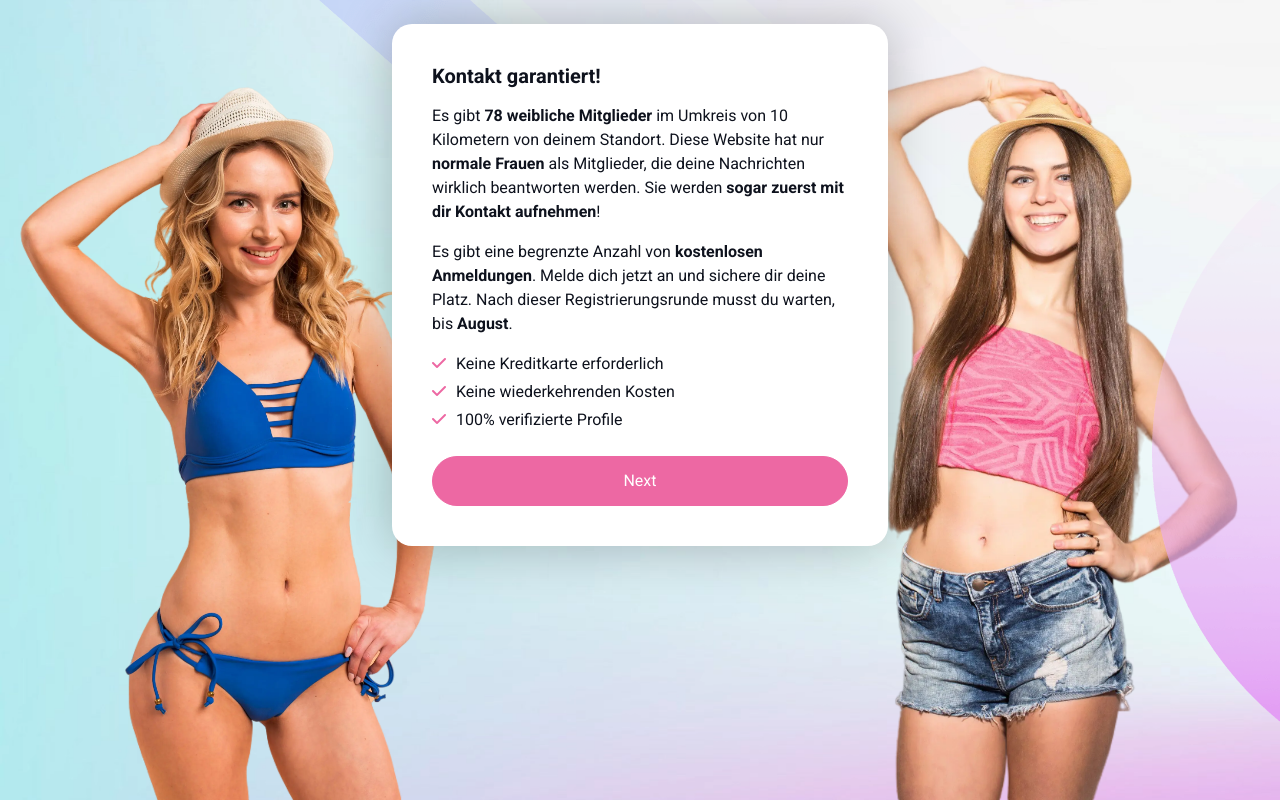
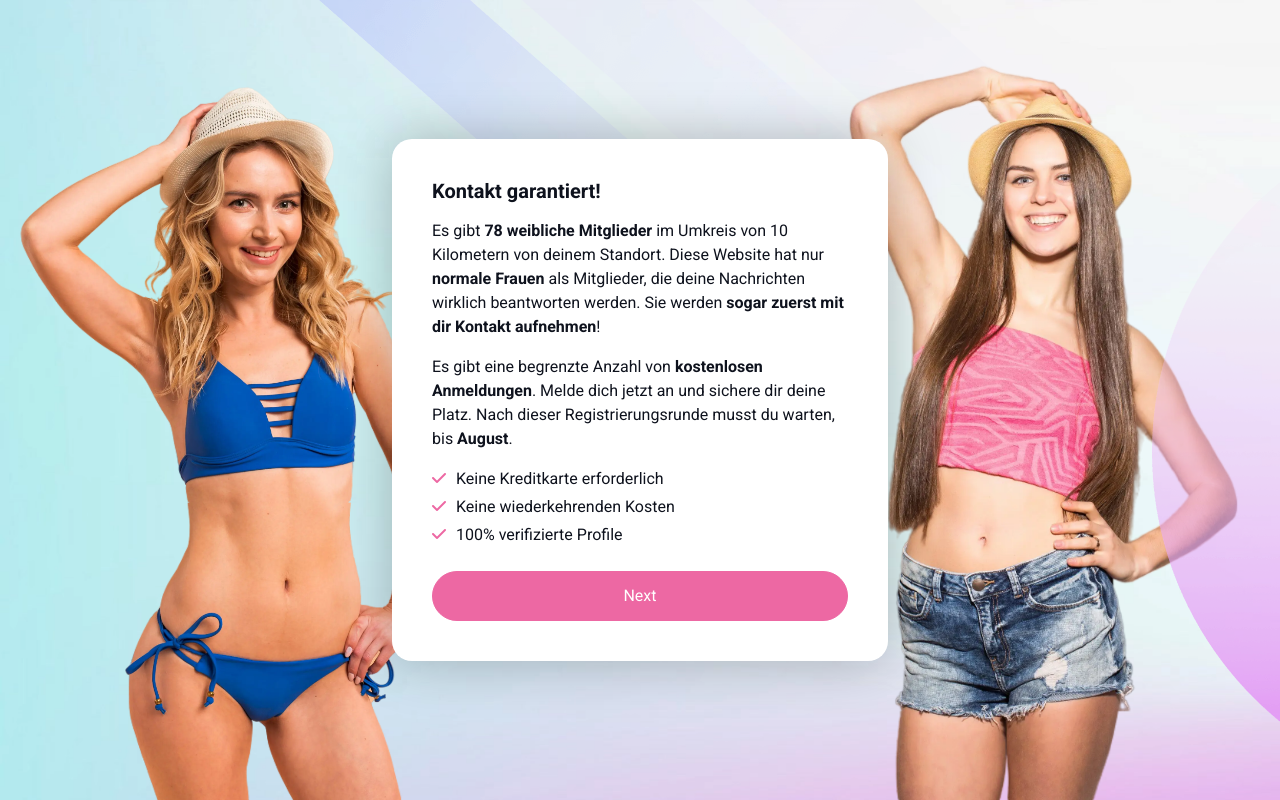
Before and after one commit to munishkmr68/chatnotifier-v2, a plain HTML site: page index.html in a window 1280 px wide. Drawn offline with nearby package versions, Linux system fonts and the light colour scheme.

Commit message:
scroll issue

```diff
--- a/index.html
+++ b/index.html
@@ -28,7 +28,7 @@
         <img src="images/shape-2.png" alt="Shape Images" />
       </div>
       <div class="container-fluid">
-        <div class="row py-4 align-items-center justify-content-center">
+        <div class="row py-4 vh-100 align-items-center justify-content-center">
           <div class="col stepcard">
 
             <div class="step-card step-1 active">
```
